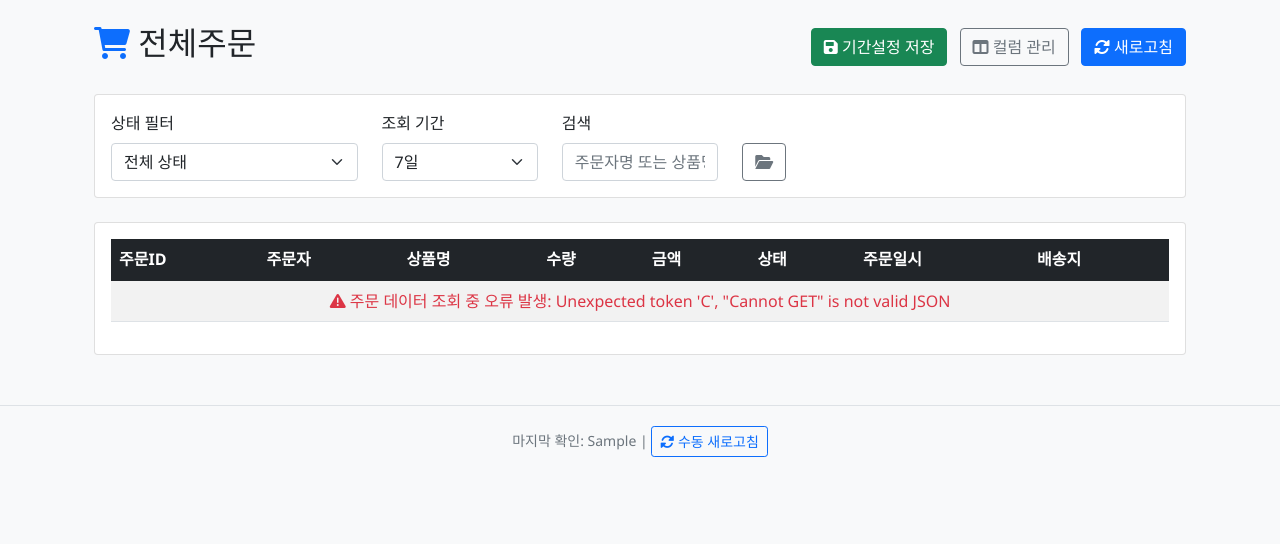
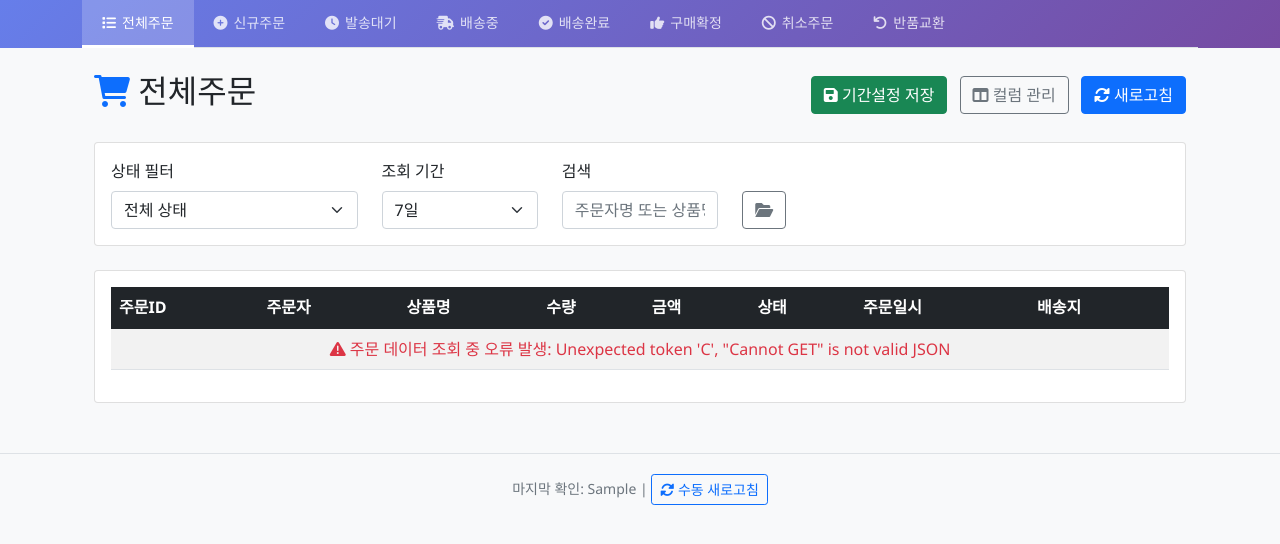
Before and after one commit to HyunjoonKwak/withus_manager, a Python web app: template templates/orders.html in a window 1280 px wide. Shown: the part 56-600 px from the top of the page. Run offline with Jinja, Linux system fonts and the light colour scheme; the template is opened without the code that fills it: most values are stand-ins (such as "Sample title", 1, 10 or a date in 2020).

Commit message:
주문 관리 페이지에 탭 네비게이션 추가 및 스타일 개선
- 주문 관리 및 주문 목록 템플릿에 탭 네비게이션 추가
- 취소 주문 페이지의 page_type 값을 'cancel'로 수정
- 기본 템플릿에 탭 네비게이션 스타일 추가

```diff
--- a/templates/base.html
+++ b/templates/base.html
@@ -45,6 +45,33 @@
         .loading {
             opacity: 0.6;
             pointer-events: none;
+        }
+        .order-tabs {
+            background: linear-gradient(135deg, #667eea 0%, #764ba2 100%);
+            padding: 0;
+            margin: 0;
+        }
+        .order-tabs .nav-link {
+            color: rgba(255, 255, 255, 0.8);
+            border: none;
+            border-radius: 0;
+            padding: 12px 20px;
+            font-size: 14px;
+            font-weight: 500;
+            transition: all 0.3s ease;
+            position: relative;
+        }
+        .order-tabs .nav-link:hover {
+            color: white;
+            background: rgba(255, 255, 255, 0.1);
+        }
+        .order-tabs .nav-link.active {
+            color: white;
+            background: rgba(255, 255, 255, 0.2);
+            border-bottom: 3px solid #fff;
+        }
+        .order-tabs .nav-link i {
+            margin-right: 6px;
         }
     </style>
 
@@ -140,6 +167,9 @@
             </div>
         </div>
     </nav>
+
+    <!-- 탭 네비게이션 -->
+    {% block tab_navigation %}{% endblock %}
 
     <!-- 메인 콘텐츠 -->
     <div class="container mt-4">
--- a/templates/orders.html
+++ b/templates/orders.html
@@ -1,4 +1,53 @@
 {% extends "base.html" %}
+
+{% block tab_navigation %}
+<div class="order-tabs">
+    <div class="container">
+        <ul class="nav nav-tabs">
+            <li class="nav-item">
+                <a class="nav-link active" href="/orders">
+                    <i class="fas fa-list"></i>전체주문
+                </a>
+            </li>
+            <li class="nav-item">
+                <a class="nav-link" href="/new-orders">
+                    <i class="fas fa-plus-circle"></i>신규주문
+                </a>
+            </li>
+            <li class="nav-item">
+                <a class="nav-link" href="/shipping-pending">
+                    <i class="fas fa-clock"></i>발송대기
+                </a>
+            </li>
+            <li class="nav-item">
+                <a class="nav-link" href="/shipping-in-progress">
+                    <i class="fas fa-shipping-fast"></i>배송중
+                </a>
+            </li>
+            <li class="nav-item">
+                <a class="nav-link" href="/shipping-completed">
+                    <i class="fas fa-check-circle"></i>배송완료
+                </a>
+            </li>
+            <li class="nav-item">
+                <a class="nav-link" href="/purchase-decided">
+                    <i class="fas fa-thumbs-up"></i>구매확정
+                </a>
+            </li>
+            <li class="nav-item">
+                <a class="nav-link" href="/cancel">
+                    <i class="fas fa-ban"></i>취소주문
+                </a>
+            </li>
+            <li class="nav-item">
+                <a class="nav-link" href="/returns-exchanges">
+                    <i class="fas fa-undo"></i>반품교환
+                </a>
+            </li>
+        </ul>
+    </div>
+</div>
+{% endblock %}
 
 {% block content %}
 <div class="container-fluid">
--- a/web_server.py
+++ b/web_server.py
@@ -810,7 +810,7 @@ async def cancel_orders_page(request: Request):
         "request": request,
         "title": "취소주문 - " + get_full_title(),
         "version_info": get_detailed_version_info(),
-        "page_type": "cancel_orders",
+        "page_type": "cancel",
         "order_status": "CANCELED",
         "description": "취소주문이란 구매자가 주문을 취소한 주문건입니다."
     }
```
Also changed, not shown: templates/order_management.html (+49 -0 lines).
